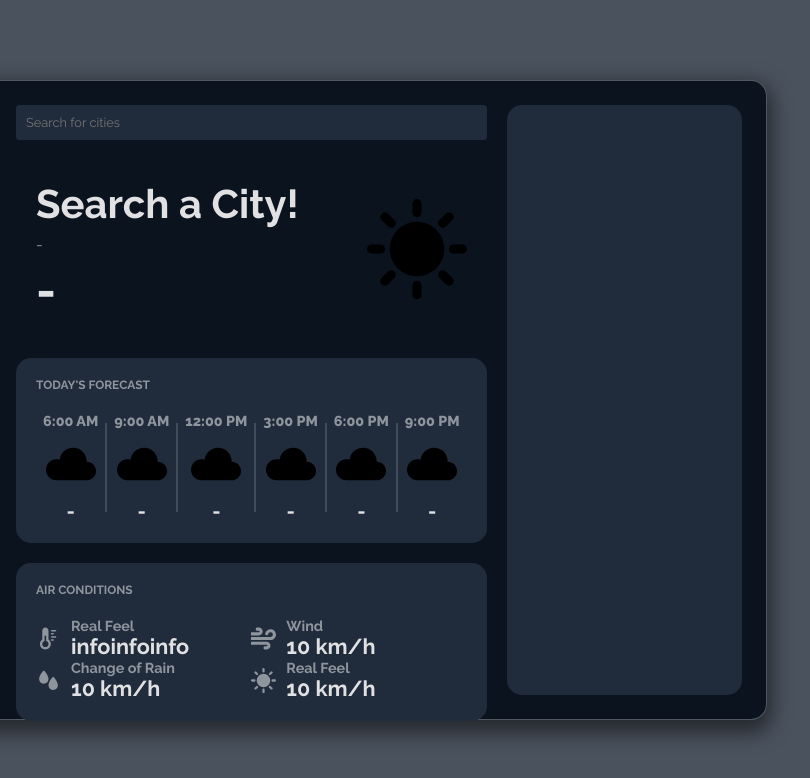
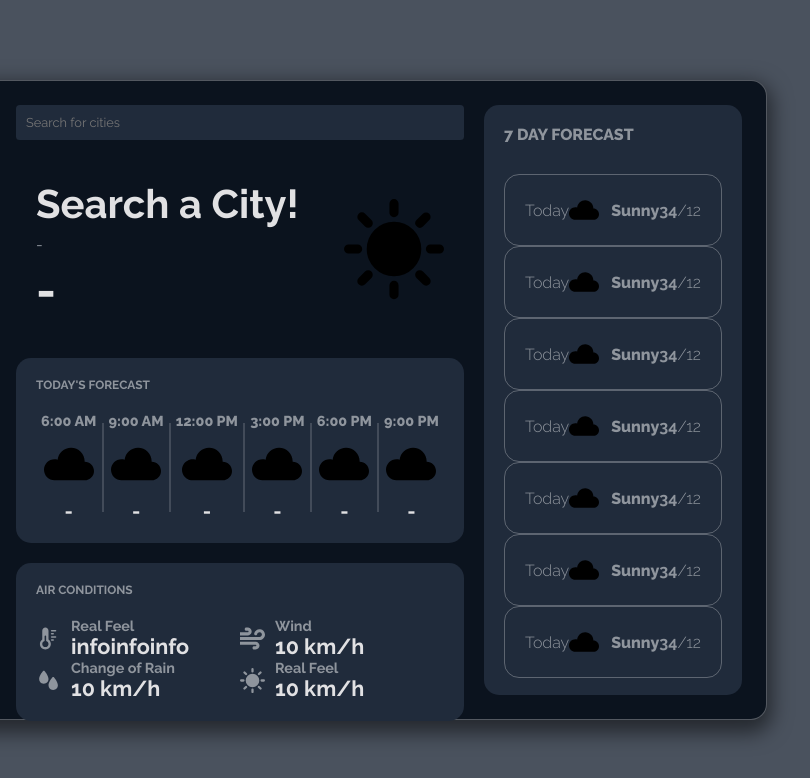
Before and after one commit to lidor-cohen/odin_weatherapp, a website built with webpack: page src/index.html in a window 1280 px wide. Shown: the full height of the page, 321-1131 px from the left. Built offline with nearby package versions, Linux system fonts and the light colour scheme.

Commit message:
added 7 day forecast section

```diff
--- a/src/index.html
+++ b/src/index.html
@@ -173,7 +173,68 @@
         </div>
       </div>
       <div class="right-section">
-        <div class="7dayforecast vertical-section"></div>
+        <div class="d7-section vertical-section">
+          <p>7 Day Forecast</p>
+
+          <div class="d7-dayforecast">
+            <div class="d7-forecast-item">
+              <h4 class="d7-forecast-day">Today</h4>
+              <div class="d7-forecast-icontext-wrapper">
+                <img src="assets/cloud.svg">
+                <p>Sunny</p>
+              </div>
+              <h4><span class="d7-forecast-primary-temp">34</span>/12</h4>
+            </div>
+            <div class="d7-forecast-item">
+              <h4 class="d7-forecast-day">Today</h4>
+              <div class="d7-forecast-icontext-wrapper">
+                <img src="assets/cloud.svg">
+                <p>Sunny</p>
+              </div>
+              <h4><span class="d7-forecast-primary-temp">34</span>/12</h4>
+            </div>
+            <div class="d7-forecast-item">
+              <h4 class="d7-forecast-day">Today</h4>
+              <div class="d7-forecast-icontext-wrapper">
+                <img src="assets/cloud.svg">
+                <p>Sunny</p>
+              </div>
+              <h4><span class="d7-forecast-primary-temp">34</span>/12</h4>
+            </div>
+            <div class="d7-forecast-item">
+              <h4 class="d7-forecast-day">Today</h4>
+              <div class="d7-forecast-icontext-wrapper">
+                <img src="assets/cloud.svg">
+                <p>Sunny</p>
+              </div>
+              <h4><span class="d7-forecast-primary-temp">34</span>/12</h4>
+            </div>
+            <div class="d7-forecast-item">
+              <h4 class="d7-forecast-day">Today</h4>
+              <div class="d7-forecast-icontext-wrapper">
+                <img src="assets/cloud.svg">
+                <p>Sunny</p>
+              </div>
+              <h4><span class="d7-forecast-primary-temp">34</span>/12</h4>
+            </div>
+            <div class="d7-forecast-item">
+              <h4 class="d7-forecast-day">Today</h4>
+              <div class="d7-forecast-icontext-wrapper">
+                <img src="assets/cloud.svg">
+                <p>Sunny</p>
+              </div>
+              <h4><span class="d7-forecast-primary-temp">34</span>/12</h4>
+            </div>
+            <div class="d7-forecast-item">
+              <h4 class="d7-forecast-day">Today</h4>
+              <div class="d7-forecast-icontext-wrapper">
+                <img src="assets/cloud.svg">
+                <p>Sunny</p>
+              </div>
+              <h4><span class="d7-forecast-primary-temp">34</span>/12</h4>
+            </div>
+          </div>
+        </div>
       </div>
     </main>
   </div>
--- a/src/styles/content.scss
+++ b/src/styles/content.scss
@@ -33,7 +33,7 @@ main {
 }
 
 .large-display {
-  flex: 2;
+  flex: 1;
   display: flex;
   justify-content: space-between;
   padding: 20px;
@@ -96,6 +96,11 @@ main {
   border-radius: 15px;
   height: 100%;
   background-color: $secondary-background-color;
+
+  p {
+    text-transform: uppercase;
+    font-weight: 800;
+  }
 }
 
 .today-forecast {
@@ -153,3 +158,44 @@ main {
     color: $primary-text-color;
   }
 }
+
+.d7-dayforecast {
+  display: flex;
+  flex-direction: column;
+  justify-content: space-between;
+  height: 100%;
+  padding: 30px 0;
+
+  .d7-forecast-item {
+    display: flex;
+    align-items: center;
+
+    padding: 20px;
+    border: 1px solid rgba(255, 255, 255, 0.273);
+    border-radius: 15px;
+
+    .d7-forecast-primary-temp {
+      font-weight: bold;
+    }
+
+    h4 {
+      font-weight: 300;
+    }
+
+    display: flex;
+    justify-content: space-between;
+
+    .d7-forecast-icontext-wrapper {
+      display: flex;
+      align-items: center;
+      gap: 12px;
+      p {
+        text-transform: none;
+      }
+    }
+  }
+
+  img {
+    width: 30px;
+  }
+}
```
